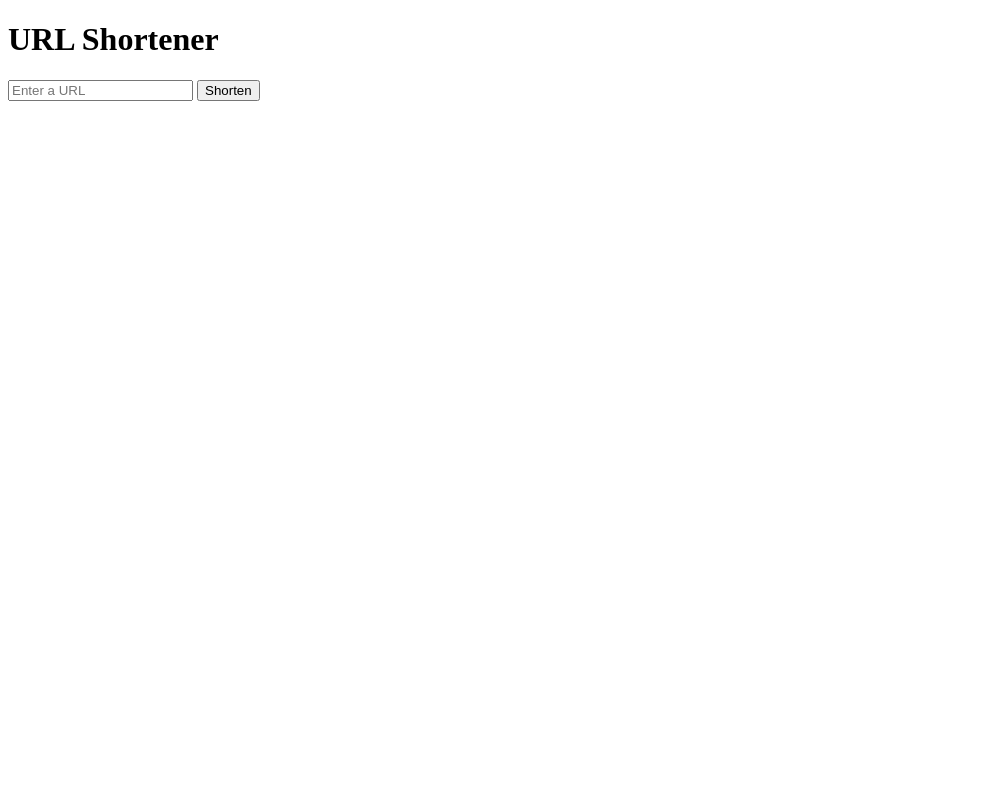
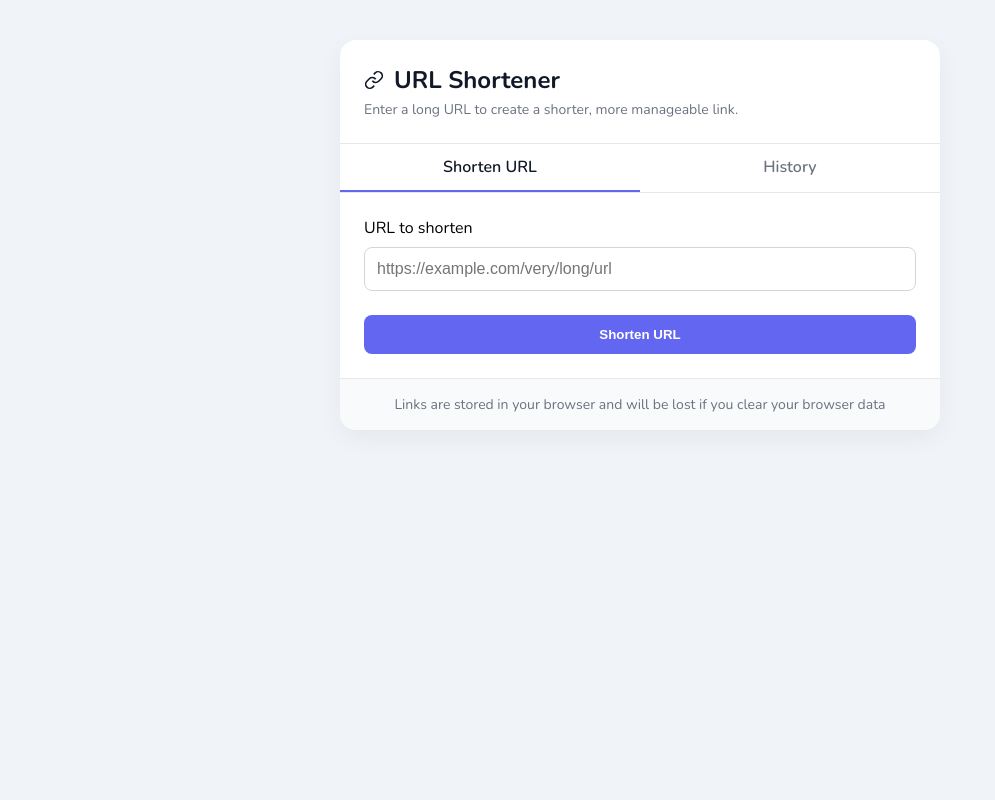
Before and after one commit to tyler-awender/url-shortener, a Flask app: page / in a window 1280 px wide. Shown: the whole page, without its empty margins (0-995 px from the left). Run offline with Flask 3, Linux system fonts and the light colour scheme.

Commit message:
Add styles and copy logic

```diff
--- /dev/null
+++ b/static/index.css
@@ -0,0 +1,194 @@
+* {
+  margin: 0;
+  padding: 0;
+  box-sizing: border-box;
+}
+
+body {
+  font-family: "Nunito", sans-serif;
+  background-color: #f0f4f8;
+  display: flex;
+  justify-content: center;
+  align-items: flex-start;
+  min-height: 100vh;
+  padding: 40px 20px;
+}
+
+.container {
+  width: 100%;
+  max-width: 600px;
+}
+
+.card {
+  background-color: white;
+  border-radius: 16px;
+  box-shadow: 0 8px 24px rgba(0, 0, 0, 0.05);
+  overflow: hidden;
+}
+
+.card-header {
+  padding: 24px;
+  border-bottom: 1px solid #e5e7eb;
+}
+
+.card-title {
+  font-size: 1.5rem;
+  font-weight: 700;
+  color: #111827;
+  display: flex;
+  align-items: center;
+  gap: 10px;
+}
+
+.card-description {
+  font-size: 0.875rem;
+  color: #6b7280;
+  margin-top: 4px;
+}
+
+.tabs {
+  display: flex;
+  border-bottom: 1px solid #e5e7eb;
+}
+
+.tab {
+  flex: 1;
+  text-align: center;
+  padding: 12px 0;
+  cursor: pointer;
+  font-weight: 600;
+  color: #6b7280;
+  border-bottom: 2px solid transparent;
+  transition: all 0.2s ease-in-out;
+}
+
+.tab.active {
+  color: #111827;
+  border-bottom: 2px solid #6366f1;
+}
+
+.tab-content {
+  display: none;
+  padding: 24px;
+}
+
+.tab-content.active {
+  display: block;
+}
+
+.card-content {
+  display: flex;
+  flex-direction: column;
+  gap: 16px;
+}
+
+.form-group {
+  display: flex;
+  flex-direction: column;
+  gap: 8px;
+}
+
+input[type="url"],
+input[readonly] {
+  padding: 12px;
+  border: 1px solid #d1d5db;
+  border-radius: 8px;
+  font-size: 1rem;
+  transition: border 0.2s;
+}
+
+input[type="url"]:focus {
+  border-color: #6366f1;
+  outline: none;
+}
+
+.btn-full {
+  width: 100%;
+  padding: 12px;
+  background-color: #6366f1;
+  color: white;
+  font-weight: 600;
+  border: none;
+  border-radius: 8px;
+  cursor: pointer;
+  transition: background-color 0.2s ease;
+}
+
+.btn-full:hover {
+  background-color: #4f46e5;
+}
+
+.btn-icon {
+  padding: 10px;
+  background-color: #e5e7eb;
+  border: none;
+  border-radius: 8px;
+  cursor: pointer;
+  transition: background-color 0.2s ease;
+}
+
+.btn-icon:hover {
+  background-color: #d1d5db;
+}
+
+.icon {
+  width: 20px;
+  height: 20px;
+  stroke: currentColor;
+  fill: none;
+  stroke-width: 2;
+}
+
+.mt-6 {
+  margin-top: 24px;
+}
+
+.space-y-2 > * + * {
+  margin-top: 8px;
+}
+
+.space-y-4 > * + * {
+  margin-top: 16px;
+}
+
+.flex {
+  display: flex;
+}
+
+.items-center {
+  align-items: center;
+}
+
+.gap-2 {
+  gap: 8px;
+}
+
+.flex-1 {
+  flex: 1;
+}
+
+.error-message {
+  font-size: 0.875rem;
+  color: #dc2626;
+}
+
+.card-footer {
+  padding: 16px 24px;
+  background-color: #f9fafb;
+  border-top: 1px solid #e5e7eb;
+  font-size: 0.875rem;
+  color: #6b7280;
+  text-align: center;
+}
+
+.sr-only {
+  position: absolute;
+  width: 1px;
+  height: 1px;
+  padding: 0;
+  margin: -1px;
+  overflow: hidden;
+  clip: rect(0, 0, 0, 0);
+  white-space: nowrap;
+  border: 0;
+}
--- a/templates/index.html
+++ b/templates/index.html
@@ -1,23 +1,134 @@
 <!DOCTYPE html>
 <html lang="en">
   <head>
-    <meta charset="UTF-8">
-    <meta name="viewport" content="width=device-width, initial-scale=1.0">
+    <meta charset="UTF-8" />
+    <meta name="viewport" content="width=device-width, initial-scale=1.0" />
     <title>URL Shortener</title>
+
+    <!-- Nunito Font -->
+    <link rel="preconnect" href="https://fonts.googleapis.com" />
+    <link rel="preconnect" href="https://fonts.gstatic.com" crossorigin />
+    <link
+      href="https://fonts.googleapis.com/css2?family=Nunito:wght@400;600;700&display=swap"
+      rel="stylesheet"
+    />
+
+    <link
+      rel="stylesheet"
+      href="{{ url_for('static', filename='index.css') }}"
+    />
   </head>
   <body>
-    <h1>URL Shortener</h1>
+    <div class="container">
+      <div class="card">
+        <div class="card-header">
+          <div class="card-title">
+            <svg class="icon" viewBox="0 0 24 24">
+              <path
+                d="M10 13a5 5 0 0 0 7.54.54l3-3a5 5 0 0 0-7.07-7.07l-1.72 1.71"
+              ></path>
+              <path
+                d="M14 11a5 5 0 0 0-7.54-.54l-3 3a5 5 0 0 0 7.07 7.07l1.71-1.71"
+              ></path>
+            </svg>
+            URL Shortener
+          </div>
+          <div class="card-description">
+            Enter a long URL to create a shorter, more manageable link.
+          </div>
+        </div>
 
-    <!-- URL Input Form -->
-    <form action="/shorten" method="POST">
-        <input type="url" name="original_url" placeholder="Enter a URL" required>
-        <button type="submit">Shorten</button>
+        <div class="tabs">
+          <div class="tab active" data-tab="shorten">Shorten URL</div>
+          <div class="tab" data-tab="history">History</div>
+        </div>
+
+        <div class="tab-content active" id="shorten-tab">
+          <div class="card-content">
+            <!-- Updated form to submit to Flask -->
+            <form
+              action="/shorten"
+              method="POST"
+              id="url-form"
+              class="space-y-4"
+            >
+              <div class="form-group">
+                <label for="url">URL to shorten</label>
+                <input
+                  id="url"
+                  name="original_url"
+                  type="url"
+                  placeholder="https://example.com/very/long/url"
+                  required
+                />
+                <div id="error-message" class="error-message"></div>
+              </div>
+              <button type="submit" class="btn-full" id="shorten-btn">
+                Shorten URL
+              </button>
             </form>
 
-    <!-- Display Shortened URL -->
+            <!--  Flask: display shortened URL if exists -->
             {% if short_url %}
-        <p>Shortened URL:</p>
-        <a href="{{ short_url }}">{{ short_url }}</a>
+            <div id="result" class="mt-6 space-y-2">
+              <label for="shortUrl">Your shortened URL</label>
+              <div class="flex items-center gap-2">
+                <input
+                  id="shortUrl"
+                  readonly
+                  class="flex-1"
+                  value="{{ short_url }}"
+                />
+                <button
+                  id="copy-btn"
+                  class="btn-icon"
+                  onclick="copyToClipboard('{{ short_url }}'); return false;"
+                >
+                  <svg class="icon" viewBox="0 0 24 24">
+                    <rect
+                      x="9"
+                      y="9"
+                      width="13"
+                      height="13"
+                      rx="2"
+                      ry="2"
+                    ></rect>
+                    <path
+                      d="M5 15H4a2 2 0 0 1-2-2V4a2 2 0 0 1 2-2h9a2 2 0 0 1 2 2v1"
+                    ></path>
+                  </svg>
+                  <span class="sr-only">Copy to clipboard</span>
+                </button>
+              </div>
+            </div>
             {% endif %}
+          </div>
+        </div>
+
+        <div class="tab-content" id="history-tab">
+          <div class="card-content">
+            <div id="history-list">
+              <div id="no-history">No shortened URLs yet</div>
+            </div>
+          </div>
+        </div>
+
+        <div class="card-footer">
+          <p>
+            Links are stored in your browser and will be lost if you clear your
+            browser data
+          </p>
+        </div>
+      </div>
+    </div>
+
+    <!-- Copy logic -->
+    <script>
+      function copyToClipboard(text) {
+        navigator.clipboard.writeText(text).then(() => {
+          alert("Copied to clipboard!");
+        });
+      }
+    </script>
   </body>
 </html>
```
Also changed, not shown: static/styles/index.css (deleted, +0 -7 lines). Lines whose indentation alone changed are shown as unchanged.
